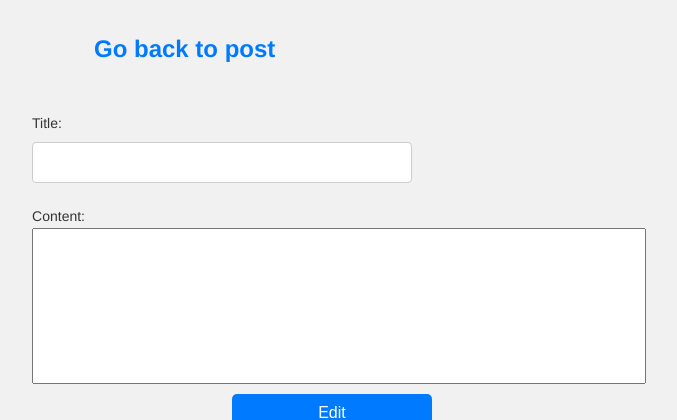
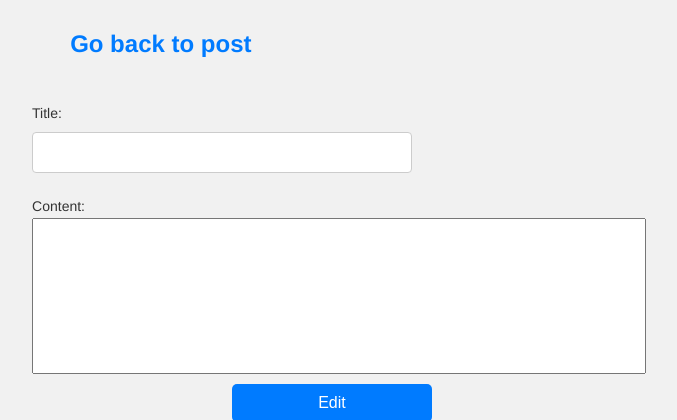
Before and after one commit to Aniol0012/MDP-Activity1, a Django app: template templates/posts/post_edit.html in a window 1280 px wide. Shown: the part 78-498 px from the top of the page, without its empty margins (268-945 px from the left). Run offline with Django 5.2, Linux system fonts and the light colour scheme; the template is opened without the code that fills it: values that come from a table or form of the project are taken from there, others are empty; data comes from the database, SQL or seed files in the repository.

Commit message:
style: improved h2 at post editting

```diff
--- a/templates/posts/post_edit.html
+++ b/templates/posts/post_edit.html
@@ -6,7 +6,7 @@
   </head>
   <body>
     {% extends 'base.html' %} {% block content %}
-        <h2 style="margin-left: 27.5%; padding: 10px">
+        <h2 style="text-align: center; margin-left: -18%">
       <a href="{% url 'post_detail' post.id %}">Go back to post</a>
     </h2>
     <div class="center-form">
```
